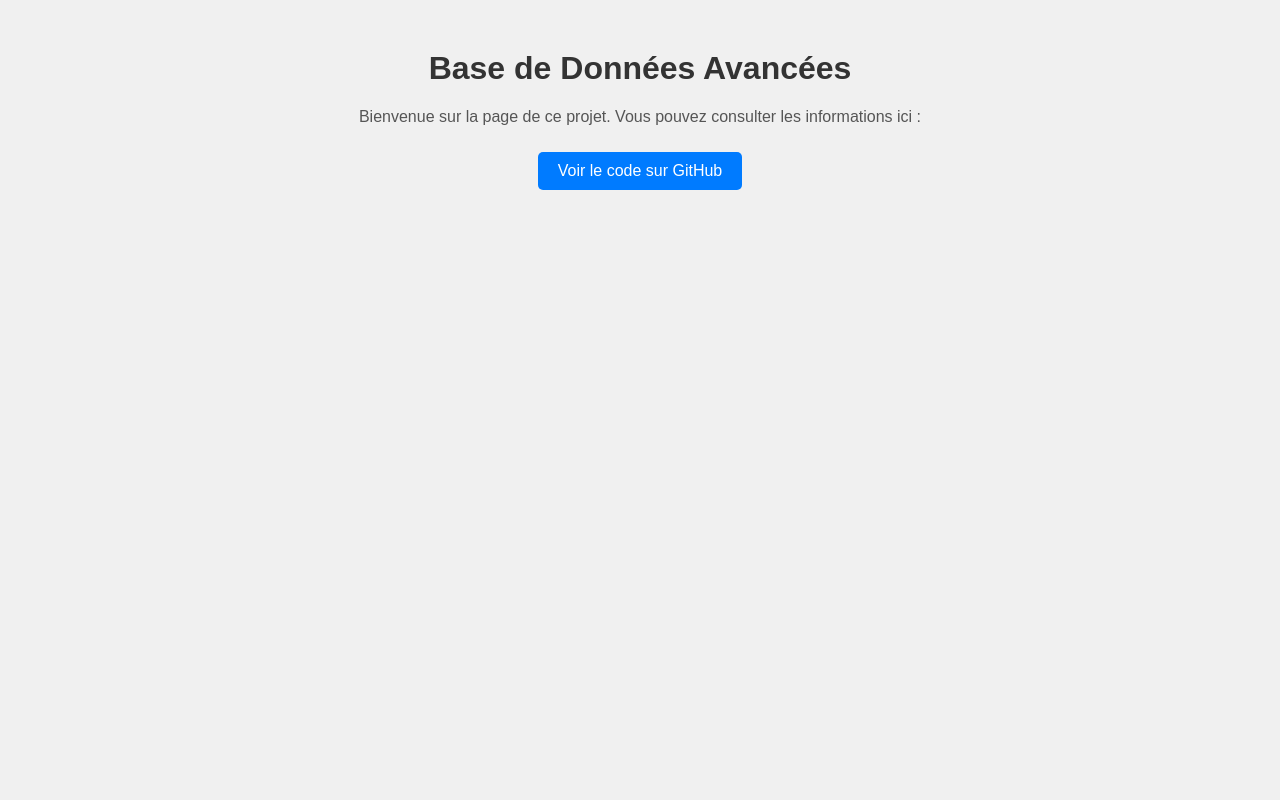
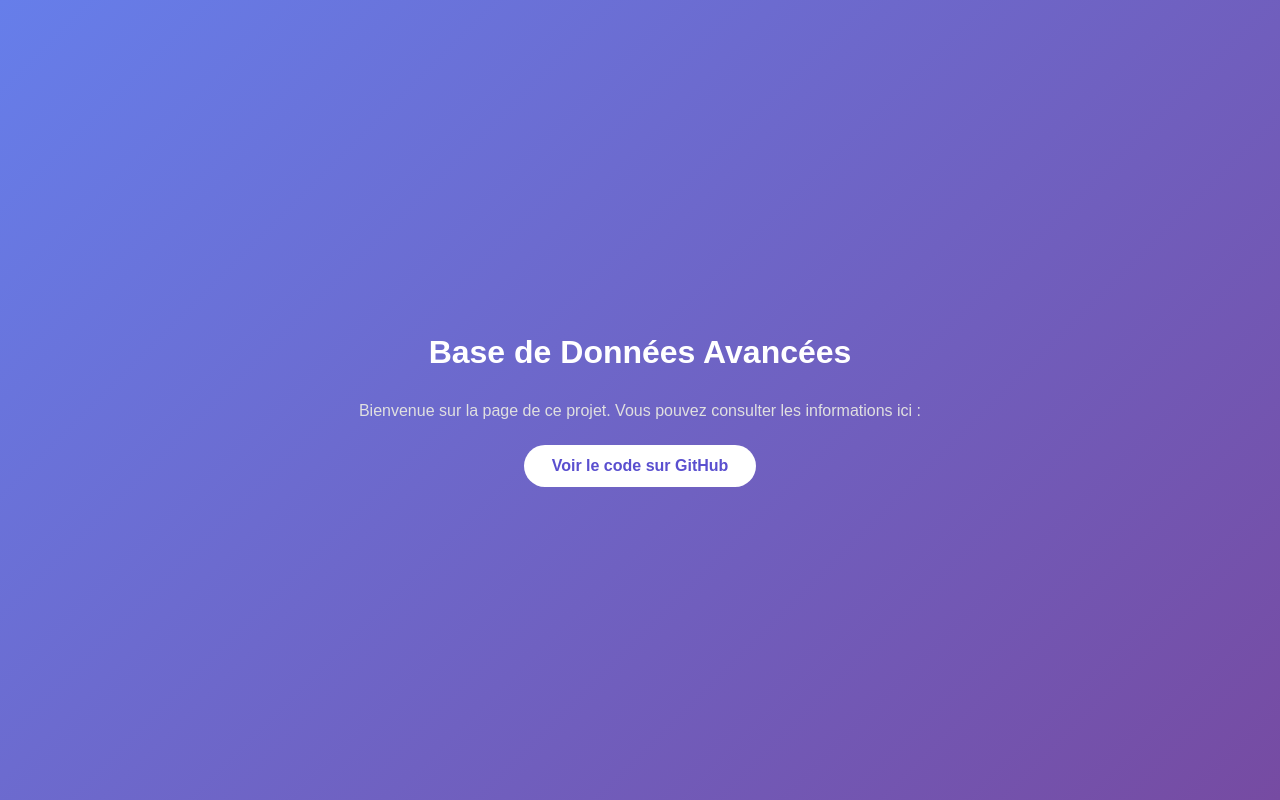
Before and after one commit to Mamadousanoussybah/MarkhethingNumeriques, a plain HTML site: page index.html in a window 1280 px wide. Drawn offline with Linux system fonts and the light colour scheme.

Commit message:
Revamp index.html with new styles and title
Updated title and improved styling with a gradient background, adjusted margins, and modified link styles.

```diff
--- a/index.html
+++ b/index.html
@@ -3,31 +3,48 @@
 <head>
     <meta charset="UTF-8">
     <meta name="viewport" content="width=device-width, initial-scale=1.0">
-    <title>Projet 1 - Base de Données Avancées</title>
+    <title>SystemeDexploitation</title>
     <style>
         body {
             font-family: Arial, sans-serif;
             text-align: center;
-            margin: 50px;
-            background-color: #f0f0f0;
+            margin: 0;
+            min-height: 100vh;
+
+            /* 🎨 Fond dégradé élégant */
+            background: linear-gradient(135deg, #667eea, #764ba2);
+
+            display: flex;
+            flex-direction: column;
+            justify-content: center;
+            align-items: center;
         }
+
         h1 {
-            color: #333;
+            color: #ffffff;
+            margin-bottom: 15px;
         }
+
         p {
-            color: #555;
+            color: #e0e0e0;
+            max-width: 600px;
+            margin-bottom: 25px;
         }
+
         a {
             display: inline-block;
-            margin: 10px;
-            padding: 10px 20px;
+            padding: 12px 28px;
             text-decoration: none;
-            background-color: #007bff;
-            color: white;
-            border-radius: 5px;
+            background-color: #ffffff;
+            color: #5a4fcf;
+            font-weight: bold;
+            border-radius: 30px;
+            transition: all 0.3s ease;
         }
+
         a:hover {
-            background-color: #0056b3;
+            background-color: #f1f1f1;
+            transform: scale(1.05);
         }
     </style>
 </head>
```
